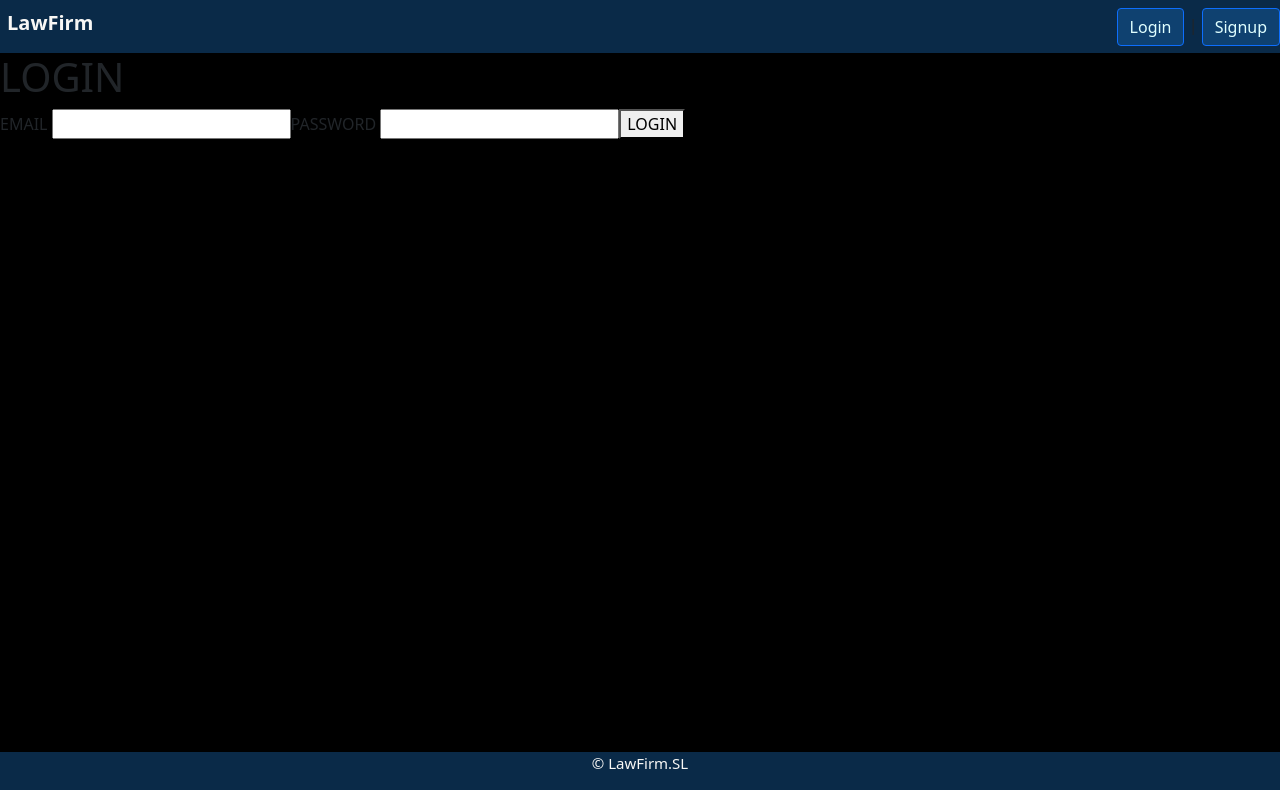
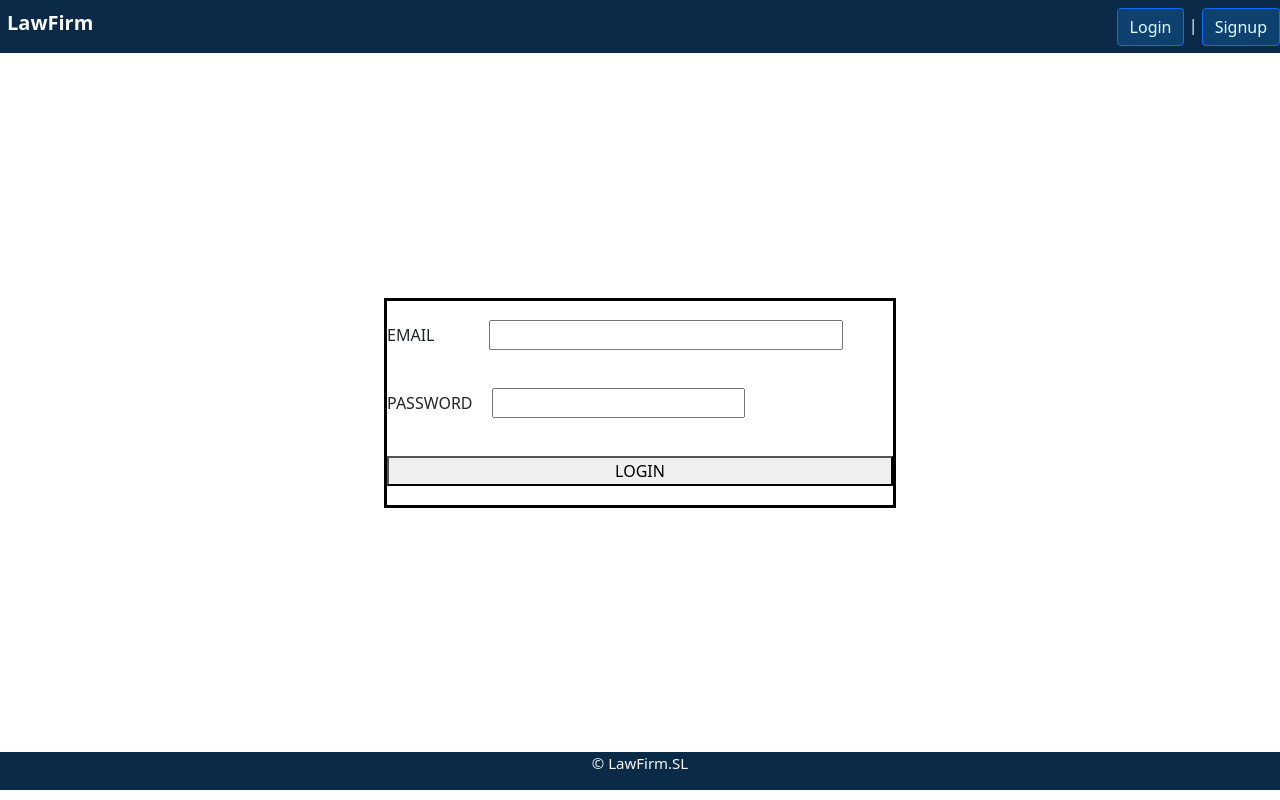
Before and after one commit to JeniferCB/LawFirm-Frontend, a Vue app in the folder vueLawFirm/: page /login in a window 1280 px wide. Built offline with nearby package versions, Linux system fonts and the light colour scheme.

Commit message:
FIRST COMMIT
Seguimos en la línea de estilado y con problemas con el login. Álvaro nos dio la solución.

```diff
--- a/vueLawFirm/src/App.vue
+++ b/vueLawFirm/src/App.vue
@@ -43,7 +43,6 @@ export default {
     height: 95vh ;
 }
 .body  {
-    background-color: black;
     overflow-y: scroll;
     height: 92%;
 }
--- a/vueLawFirm/src/components/HeaderFirm.vue
+++ b/vueLawFirm/src/components/HeaderFirm.vue
@@ -7,12 +7,13 @@ import SignupView from '../views/SignupView.vue'
     <div class="navigation">
         <h3 class="title1">LawFirm</h3>
         <nav v-if="!token">
-            <RouterLink class="btn btn-primary" to="/login">Login</RouterLink> |
+            <RouterLink class="btn btn-primary" to="/login" token="uppage">Login</RouterLink>
+            <span class="testlog"> | </span>
             <RouterLink class="btn btn-primary" to="/signup">Signup</RouterLink>
         </nav>
         <nav v-else>
-            Welcome {{ email }} -
-            <button @click="logout">Logout</button>
+            <span class="testlog">Welcome {{ email }} - </span>
+            <button class="btn btn-primary" @click="logout">Logout</button>
         </nav>
     </div>
 </template>
@@ -31,12 +32,16 @@ export default {
             this.token = ''
             localStorage.removeItem('email')
             this.$router.push({ name: 'login' })
+        },
+        uppage(){
+            this.token = localStorage.getItem('token')
+            this.email = localStorage.getItem('email')
         }
     },
-    created() {
+    /*created() {
         this.token = localStorage.getItem('token')
         this.email = localStorage.getItem('email')
-    }
+    }*/
 }
 </script>
 
@@ -67,4 +72,8 @@ export default {
 
     color: lightcyan;
 }
+.testlog{
+    color:lightcyan;
+
+}
 </style>
--- a/vueLawFirm/src/views/LoginView.vue
+++ b/vueLawFirm/src/views/LoginView.vue
@@ -1,21 +1,19 @@
 <template>
-    <main>
-      <h1>LOGIN</h1>
+    <div class="format">
+        <div class="login">
+            <div >
+                 EMAIL
+                <input class="email" type="email" v-model="newUser.email" />
+            </div>
+            <div >
+                 PASSWORD
+                <input class="pass" type="password" @keydown.prevent.enter="loginUser()" v-model="newUser.password" />
+            </div>
+            <button @click.prevent="loginUser()">LOGIN</button>
+        </div>
+    </div>
 
-      <form class="form">
-        <label>
-          EMAIL
-          <input type="email" v-model="newUser.email"/>
-        </label>
 
-        <label>
-          PASSWORD
-          <input type="password" @keydown.prevent.enter="loginUser()" v-model="newUser.password" />
-        </label>
-
-        <button @click.prevent="loginUser()">LOGIN</button>
-      </form>
-    </main>
 </template>
 
 <script>
@@ -33,6 +31,7 @@
     methods: {
         async loginUser() {
             const response = await API.login(this.newUser)
+            this.$emit('token')
             if (response.error) {
                 alert('wrong username/password')
             }
@@ -42,5 +41,27 @@
 </script>
 
 <style scoped>
-
+.format {
+    height: 100%;
+    width: 100%;
+    display: flex;
+    align-items: center;
+    justify-content: center;
+}
+.login {
+    border: 3px solid black;
+    height: 30%;
+    width: 40%;
+    display: flex;
+    flex-direction: column;
+    justify-content: space-around;
+}
+.email {
+    margin-left: 10%;
+    width: 70%;
+}
+.pass {
+    margin-left: 3%;
+    width: 50%;
+}
 </style>
```
Lines whose indentation alone changed are shown as unchanged.
